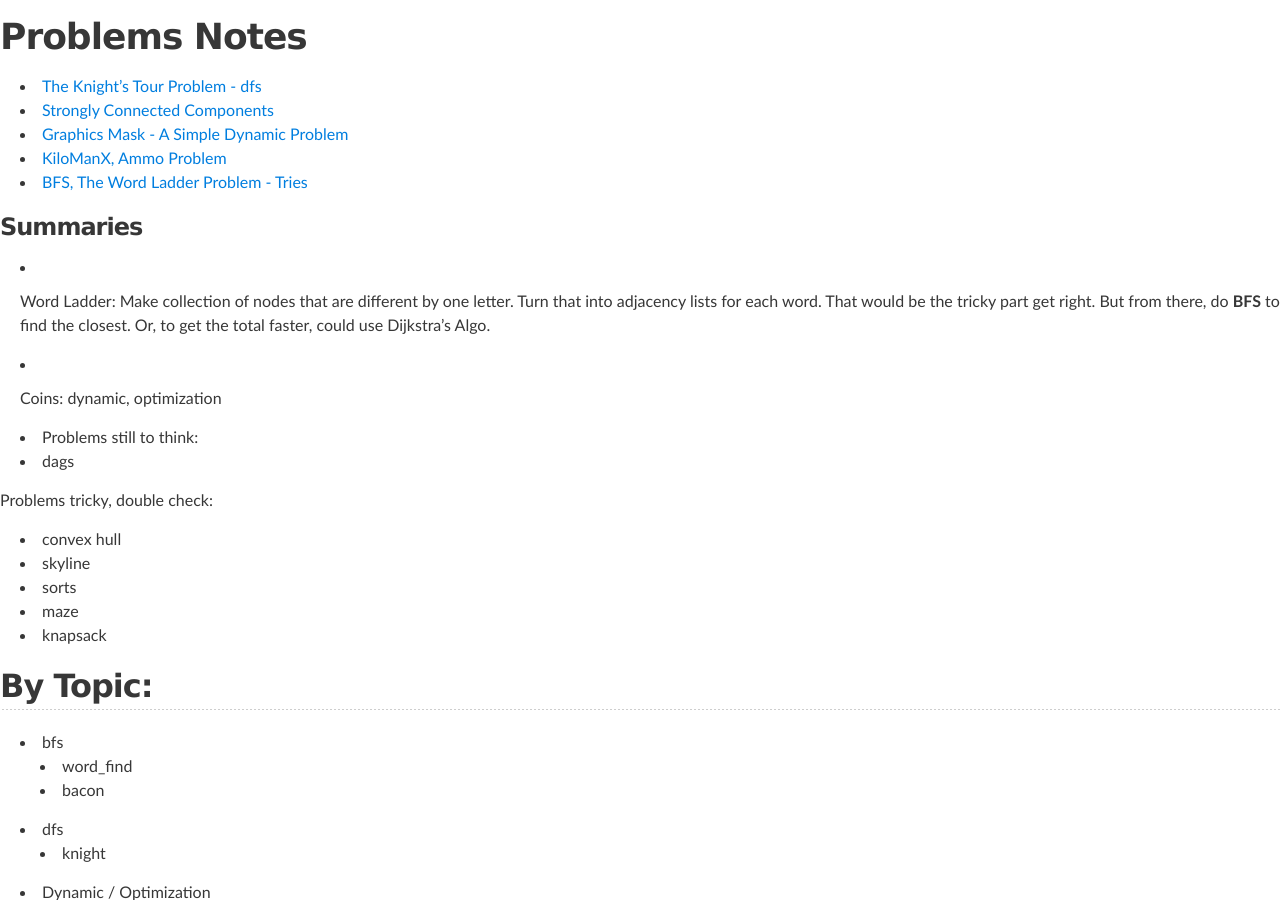
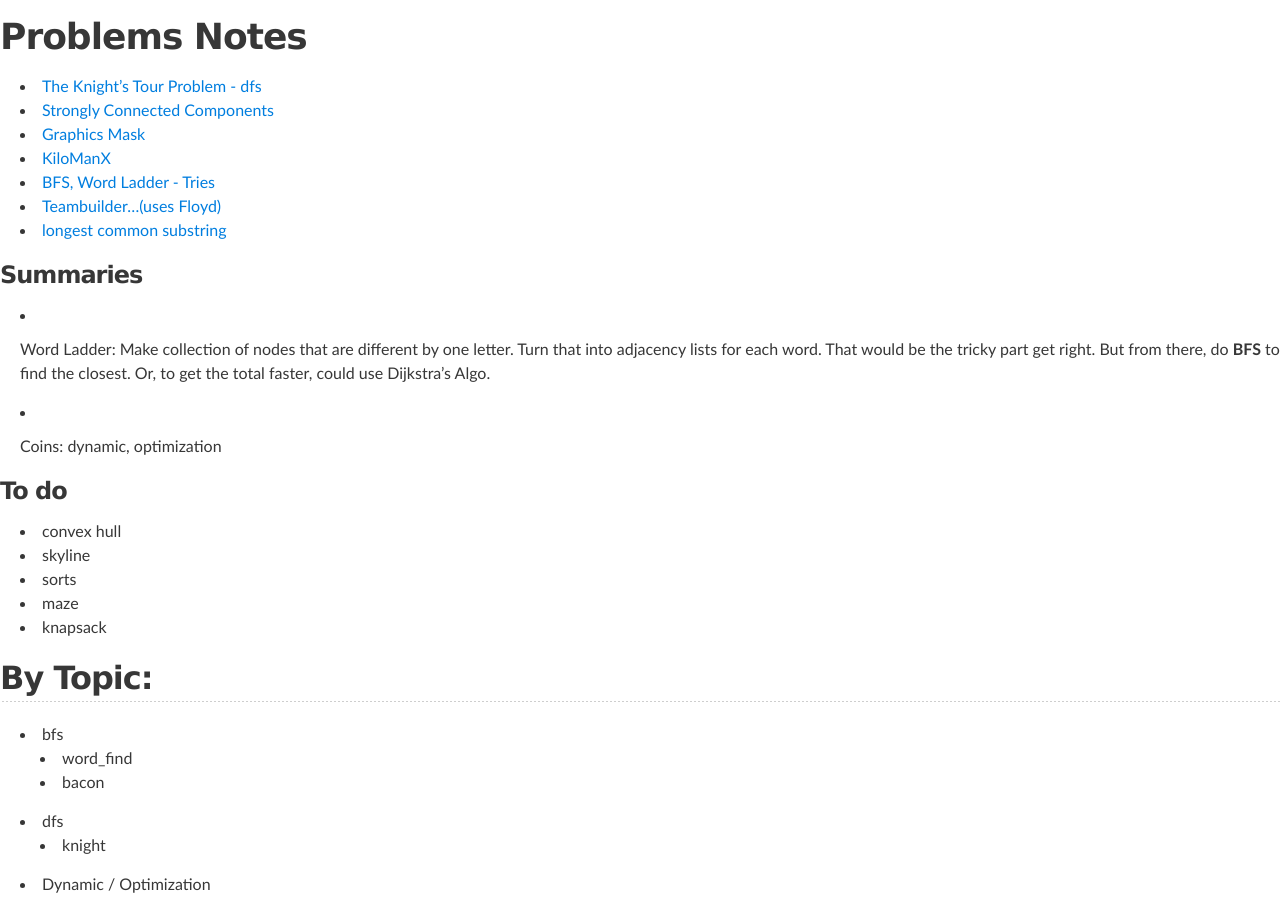
Before and after one commit to hillscottc/hillscottc.github.io, a Jekyll site: the page built from problems/problems_notes.md, in a window 1280 px wide and 900 px high. Built offline with Jekyll 4.4.1, drawn with Linux system fonts in a browser that asks for light colours; Markdown is read by kramdown in place of the engine named in the settings.

Commit message:
prob notes

```diff
--- a/problems/problems_notes.md
+++ b/problems/problems_notes.md
@@ -3,11 +3,13 @@ layout: default
 title: Problems Notes
 ---
 
-- [The Knight’s Tour Problem - dfs][knights]
-- [Strongly Connected Components][strongly_connected]
-- [Graphics Mask - A Simple Dynamic Problem][graphics_mask]
-- [KiloManX, Ammo Problem][kilo_man_x]
-- [BFS, The Word Ladder Problem - Tries][word_ladder]
+- [The Knight’s Tour Problem - dfs](knights.html)
+- [Strongly Connected Components](strongly_connected.html)
+- [Graphics Mask](graphics_mask.html)
+- [KiloManX](kilo_man_x.html)
+- [BFS, Word Ladder - Tries](word_ladder.html)
+- [Teambuilder...(uses Floyd)](teambuilder.html)
+- [longest common substring](longest_common_substrings.html)
 
 
 ### Summaries
@@ -16,20 +18,13 @@ title: Problems Notes
 
 - Coins: dynamic, optimization
 
--
-Problems still to think:
-- dags
+### To do
 
-Problems tricky, double check:
 - convex hull
 - skyline
 - sorts
 - maze
 - knapsack
-
-
-
-
 
 ## By Topic:
 
```
Also changed, not shown: other parts of problems/problems_notes.md (+0 -7 lines).
